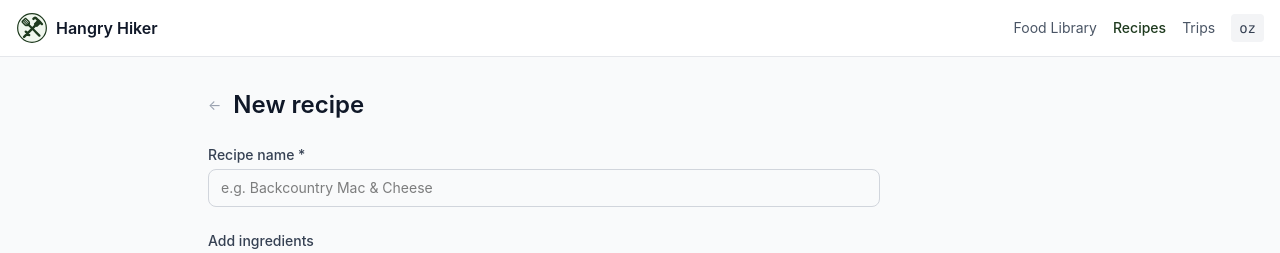
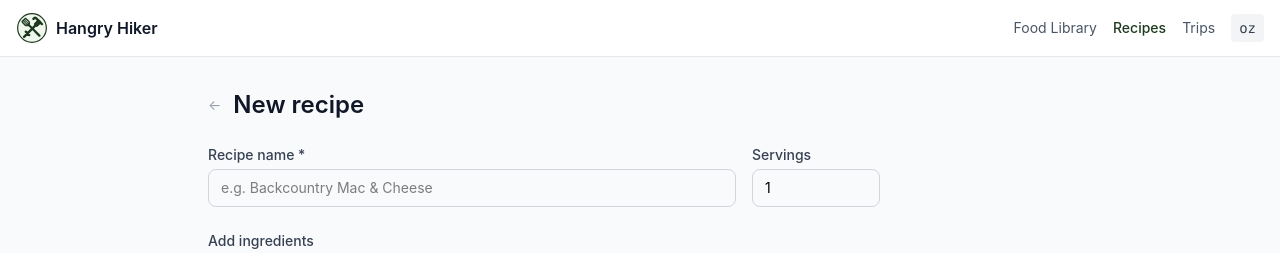
Before and after one commit to hawaiigal/hangryhiker, a React (Vite) app: page /recipes/new in a window 1280 px wide. Shown: the top 253 px of the page. Built offline with nearby package versions, Linux system fonts and the light colour scheme.

Commit message:
Add servings for recipes

```diff
--- a/src/components/FoodSearch.tsx
+++ b/src/components/FoodSearch.tsx
@@ -103,7 +103,7 @@ export function FoodSearch({
                 <span className="text-gray-400 text-xs shrink-0">
                   {result.kind === 'food'
                     ? `${formatWeight(result.item.servingSizeG, weightUnit)}/serving`
-                    : `${result.item.ingredients.length} ingredients`}
+                    : `${result.item.servings} serving${result.item.servings !== 1 ? 's' : ''}`}
                 </span>
               </button>
             ))}
--- a/src/pages/RecipeEditor.tsx
+++ b/src/pages/RecipeEditor.tsx
@@ -2,7 +2,7 @@ import { useState, useMemo, useEffect } from 'react'
 import { useParams, useNavigate, useLocation, Link } from 'react-router'
 import { db } from '../db'
 import { useSettingsStore } from '../store/settingsStore'
-import { computeIngredientTotals, formatWeight } from '../utils/nutrition'
+import { computeIngredientTotals, formatWeight, scaleTotals } from '../utils/nutrition'
 import { useLiveQuery } from '../hooks/useLiveQuery'
 import { NutritionSummary } from '../components/NutritionSummary'
 import { FoodSearch } from '../components/FoodSearch'
@@ -23,6 +23,7 @@ export function RecipeEditor() {
   const allFoodItems = useLiveQuery(() => db.foodItems.toArray(), [])
 
   const [name, setName] = useState('')
+  const [servings, setServings] = useState(1)
   const [ingredients, setIngredients] = useState<RecipeIngredient[]>([])
   const [nameError, setNameError] = useState('')
   // Track whether we've seeded state from the loaded recipe (edit mode only)
@@ -31,6 +32,7 @@ export function RecipeEditor() {
   useEffect(() => {
     if (!initialized && recipe != null) {
       setName(recipe.name)
+      setServings(recipe.servings)
       setIngredients(recipe.ingredients)
       setInitialized(true)
     }
@@ -79,7 +81,7 @@ export function RecipeEditor() {
       return
     }
     setNameError('')
-    const data = { name: name.trim(), ingredients }
+    const data = { name: name.trim(), servings, ingredients }
     if (isNew) {
       await db.recipes.add(data)
     } else {
@@ -104,8 +106,9 @@ export function RecipeEditor() {
         </h1>
       </div>
 
-      {/* Recipe name */}
-      <div className="mb-6">
+      {/* Recipe name + servings */}
+      <div className="mb-6 flex gap-4">
+        <div className="flex-1">
           <label className="block text-sm font-medium text-gray-700 mb-1">Recipe name *</label>
           <input
             className={inputCls}
@@ -114,6 +117,21 @@ export function RecipeEditor() {
             placeholder="e.g. Backcountry Mac & Cheese"
           />
           {nameError && <p className="text-sm text-red-600 mt-1">{nameError}</p>}
+        </div>
+        <div className="w-32 shrink-0">
+          <label className="block text-sm font-medium text-gray-700 mb-1">Servings</label>
+          <input
+            className={inputCls}
+            type="number"
+            min="1"
+            step="1"
+            value={servings}
+            onChange={e => {
+              const v = parseInt(e.target.value)
+              if (!isNaN(v) && v >= 1) setServings(v)
+            }}
+          />
+        </div>
       </div>
 
       {/* Ingredient picker */}
@@ -193,10 +211,13 @@ export function RecipeEditor() {
       {/* Totals */}
       {ingredients.length > 0 && (
         <div className="bg-gray-50 border border-gray-200 rounded-xl px-5 py-4 mb-6">
-          <p className="text-xs font-medium text-gray-400 uppercase tracking-wide mb-2">
-            Recipe totals
+          <div className="flex items-baseline justify-between mb-2">
+            <p className="text-xs font-medium text-gray-400 uppercase tracking-wide">
+              Per serving
             </p>
-          <NutritionSummary totals={totals} weightUnit={weightUnit} />
+            <p className="text-xs text-gray-400">of {servings}</p>
+          </div>
+          <NutritionSummary totals={scaleTotals(totals, 1 / servings)} weightUnit={weightUnit} />
         </div>
       )}
 
--- a/src/pages/RecipeList.tsx
+++ b/src/pages/RecipeList.tsx
@@ -56,7 +56,7 @@ export function RecipeList() {
                 <div className="min-w-0">
                   <div className="font-medium text-gray-900 mb-1">{recipe.name}</div>
                   <div className="text-xs text-gray-400 mb-2">
-                    {recipe.ingredients.length} ingredient{recipe.ingredients.length !== 1 ? 's' : ''}
+                    {recipe.ingredients.length} ingredient{recipe.ingredients.length !== 1 ? 's' : ''} · {recipe.servings} serving{recipe.servings !== 1 ? 's' : ''}
                   </div>
                   <NutritionSummary totals={totals} weightUnit={weightUnit} compact />
                 </div>
--- a/src/types/index.ts
+++ b/src/types/index.ts
@@ -23,6 +23,7 @@ export interface RecipeIngredient {
 export interface Recipe {
   id?: number
   name: string
+  servings: number
   ingredients: RecipeIngredient[]
 }
 
--- a/src/utils/nutrition.ts
+++ b/src/utils/nutrition.ts
@@ -16,7 +16,7 @@ export function addTotals(a: NutritionTotals, b: NutritionTotals): NutritionTota
   }
 }
 
-function scaleTotals(t: NutritionTotals, factor: number): NutritionTotals {
+export function scaleTotals(t: NutritionTotals, factor: number): NutritionTotals {
   return {
     weightG: t.weightG * factor,
     calories: t.calories * factor,
@@ -59,7 +59,7 @@ export function computeMealTotals(
     if (item.recipeId != null) {
       const recipe = recipeMap.get(item.recipeId)
       if (!recipe) return acc
-      return addTotals(acc, scaleTotals(computeIngredientTotals(recipe.ingredients, foodMap), item.servings))
+      return addTotals(acc, scaleTotals(computeIngredientTotals(recipe.ingredients, foodMap), item.servings / recipe.servings))
     }
     return acc
   }, emptyTotals())
@@ -83,7 +83,7 @@ export function computeTripShoppingList(
           if (recipe) {
             for (const ing of recipe.ingredients) {
               if (foodMap.has(ing.foodItemId)) {
-                totals.set(ing.foodItemId, (totals.get(ing.foodItemId) ?? 0) + ing.quantity * item.servings)
+                totals.set(ing.foodItemId, (totals.get(ing.foodItemId) ?? 0) + ing.quantity * (item.servings / recipe.servings))
               }
             }
           }
```
Lines whose indentation alone changed are shown as unchanged.
